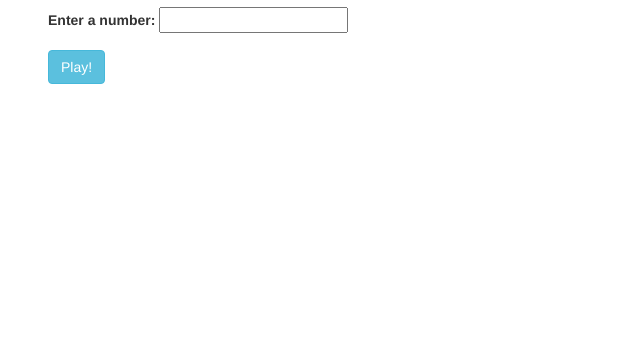
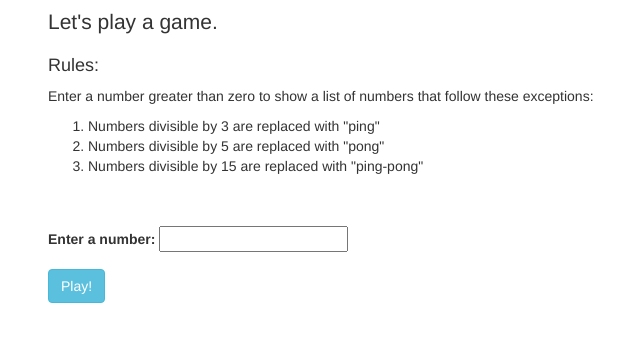
Before and after one commit to emilyjimenez/ping-pong, a plain HTML site: page index.html in a window 1280 px wide. Shown: the part 63-404 px from the top of the page, without its empty margins (22-662 px from the left). Drawn offline with nearby package versions, Linux system fonts and the light colour scheme.

Commit message:
add instructions and design elements to index.html.

```diff
--- a/index.html
+++ b/index.html
@@ -11,7 +11,15 @@
   <body>
     <div class="container">
       <h1>Ping Pong</h1>
-
+        <p class="lead">Let's play a game.</p>
+        <h4>Rules:</h4>
+          <p>Enter a number greater than zero to show a list of numbers that follow these exceptions:</p>
+          <ol>
+            <li>Numbers divisible by 3 are replaced with "ping"</li>
+            <li>Numbers divisible by 5 are replaced with "pong"</li>
+            <li>Numbers divisible by 15 are replaced with "ping-pong"</li>
+          </ol>
+          <br></br>
       <form id="pingForm">
         <div class="form-group">
           <label for="number">Enter a number:</label>
```
Lines whose indentation alone changed are shown as unchanged.
